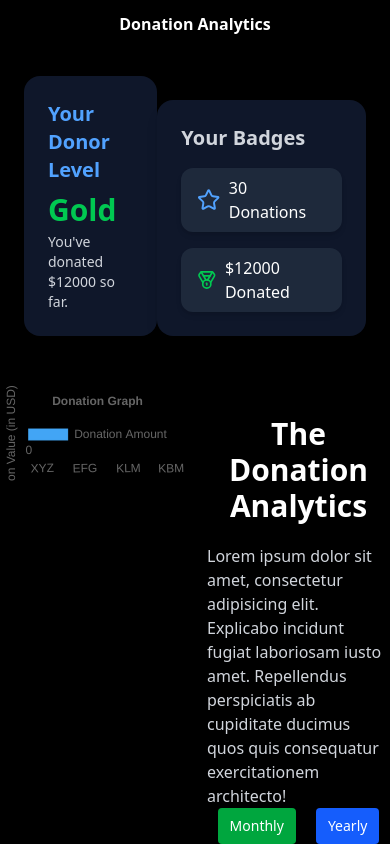
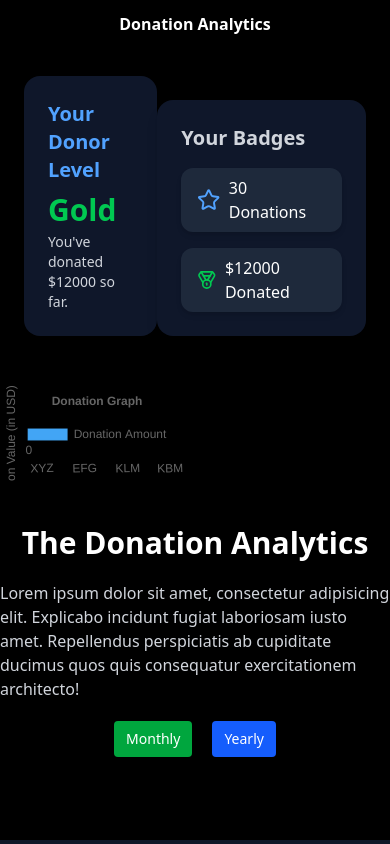
Before and after one commit to YNVSolutions/SwiftCause_Web, a Next.js app: page /UserDashboard in a window 390 px wide. Shown: the part 728-1572 px from the top of the page. Built offline with nearby package versions, Linux system fonts and the light colour scheme.

Commit message:
applying some responsiveness to the component

```diff
--- a/app/UserDashboard/Others/DonationDetails.jsx
+++ b/app/UserDashboard/Others/DonationDetails.jsx
@@ -1,16 +1,19 @@
 import React from 'react'
 import DonationGraph from './DonationGraph'
+
 const DonationDetails = () => {
     return (
         <>
-            <div className='flex justify-between gap-3'>
-                <DonationGraph />
-                <div className='w-1/2 text-white mt-8'>
+            <div className='flex flex-wrap md:flex-nowrap justify-between gap-3'>
+                <div className='w-full md:w-1/2'>
+                    <DonationGraph />
+                </div>
+                <div className='w-full md:w-1/2 text-white mt-8'>
                     <h1 className='text-3xl font-bold text-center'>The Donation Analytics</h1>
                     <p className='font-medium mt-5 text-gray-300'>Lorem ipsum dolor sit amet, consectetur adipisicing elit. Explicabo incidunt fugiat laboriosam iusto amet. Repellendus perspiciatis ab cupiditate ducimus quos quis consequatur exercitationem architecto!</p>
-                    <div className='flex justify-center items-center gap-5'>
-                    <button className='bg-green-600 text-sm px-3 py-2 rounded hover:bg-green-800'>Monthly</button><button className='bg-blue-600 text-sm px-3 py-2 rounded hover:bg-blue-800'>Yearly
-                    </button>
+                    <div className='flex justify-center items-center gap-5 mt-5'>
+                        <button className='bg-green-600 text-sm px-3 py-2 rounded hover:bg-green-800'>Monthly</button>
+                        <button className='bg-blue-600 text-sm px-3 py-2 rounded hover:bg-blue-800'>Yearly</button>
                     </div>
                 </div>
             </div>
```
